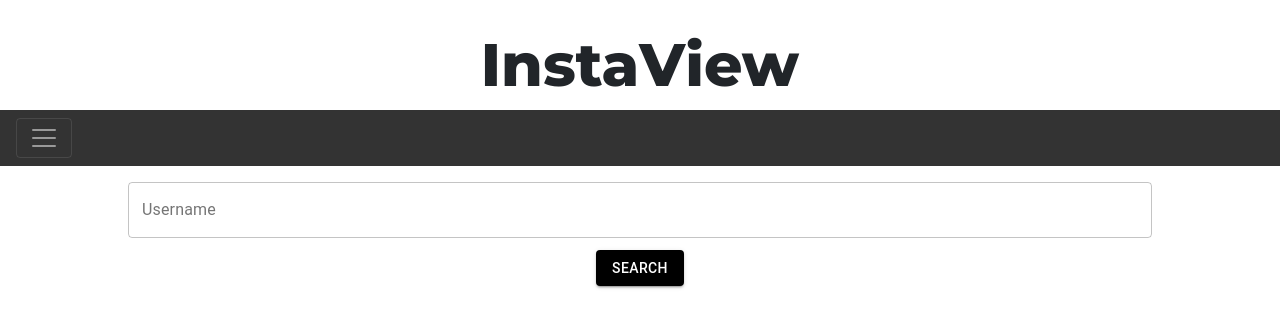
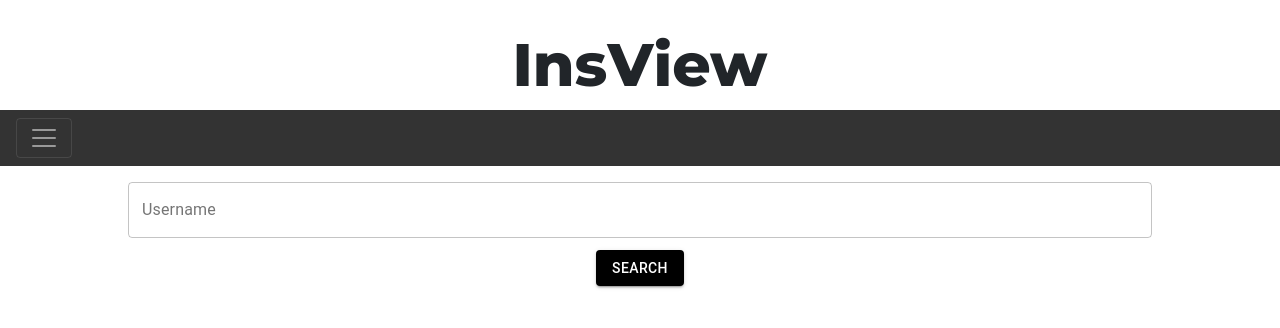
Before and after one commit to akulsr0/insta-view, a React (Create React App) app: page / in a window 1280 px wide. Shown: the top 328 px of the page. Built offline with nearby package versions, Linux system fonts and the light colour scheme.

Commit message:
name update

```diff
--- a/src/DPDownView.js
+++ b/src/DPDownView.js
@@ -60,7 +60,7 @@ export default class App extends React.Component {
         <div className="App">
           <header className="App-header">
             <div style={{marginTop: 20}}>
-              <a style={{fontSize: 60, fontWeight: 'bold', fontFamily: 'Montserrat'}}>InstaView</a>
+              <a style={{fontSize: 60, fontWeight: 'bold', fontFamily: 'Montserrat'}}>InsView</a>
             </div>
             <div style={{width: '100%'}}>
                 <nav class="navbar navbar-expand-mg navbar-dark" style={{backgroundColor: '#333'}}>
@@ -105,7 +105,7 @@ export default class App extends React.Component {
         <div className="App">
           <header className="App-header">
             <div style={{marginTop: 20}}>
-              <a style={{fontSize: 60, fontWeight: 'bold', fontFamily: 'Montserrat'}}>InstaView</a>
+              <a style={{fontSize: 60, fontWeight: 'bold', fontFamily: 'Montserrat'}}>InsView</a>
             </div>
 
 <div style={{width: '100%'}}>
```
